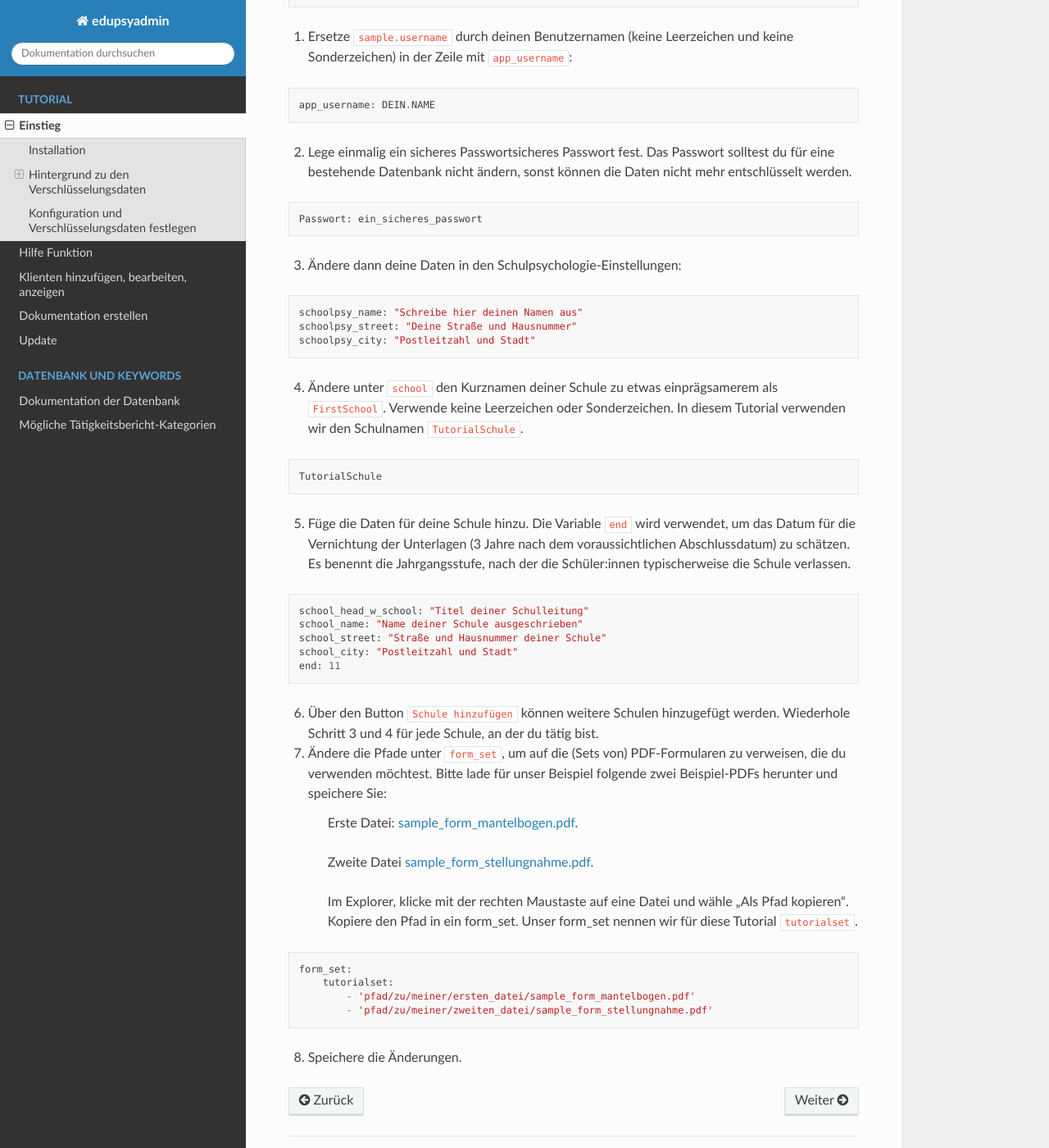
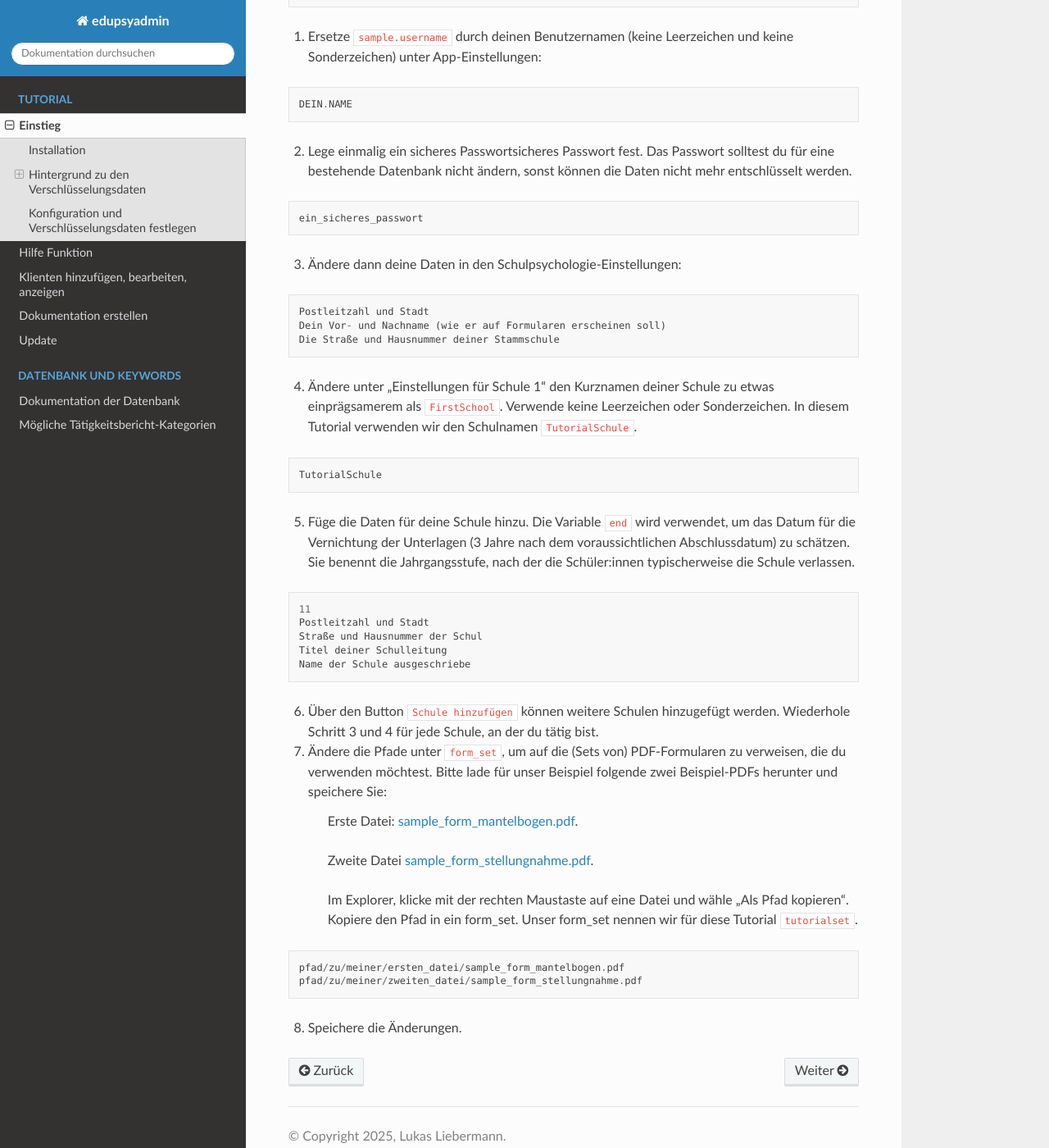
Before and after one commit to LKirst/edupsyadmin, a Sphinx documentation site: the page built from docs/tutorial/installation.rst, in a window 1280 px wide and 1400 px high, scrolled down 3279 px. Shown: the whole window at 82% size. Built offline with Sphinx 7.4.7 and the Read the Docs theme 3.1.0, drawn with Linux system fonts in a browser that asks for light colours.

Commit message:
docs(installation.rst): update documentation to reflect new edit_config format

```diff
--- a/docs/tutorial/installation.rst
+++ b/docs/tutorial/installation.rst
@@ -167,30 +167,31 @@ Zuerst musst du die Konfiguration mit deinen Daten aktualisieren. Führe dafür
    $ edupsyadmin edit_config
 
 1. Ersetze ``sample.username`` durch deinen Benutzernamen (keine Leerzeichen
-   und keine Sonderzeichen) in der Zeile mit ``app_username``:
+   und keine Sonderzeichen) unter App-Einstellungen:
 
 .. code-block::
 
-    app_username: DEIN.NAME
+    DEIN.NAME
 
 2. Lege einmalig ein sicheres Passwortsicheres Passwort  fest. Das Passwort solltest du für eine bestehende
    Datenbank nicht ändern, sonst können die Daten nicht mehr entschlüsselt werden.
 
 .. code-block::
 
-    Passwort: ein_sicheres_passwort
+    ein_sicheres_passwort
 
 3. Ändere dann deine Daten in den Schulpsychologie-Einstellungen:
 
 .. code-block::
 
-    schoolpsy_name: "Schreibe hier deinen Namen aus"
-    schoolpsy_street: "Deine Straße und Hausnummer"
-    schoolpsy_city: "Postleitzahl und Stadt"
+    Postleitzahl und Stadt
+    Dein Vor- und Nachname (wie er auf Formularen erscheinen soll)
+    Die Straße und Hausnummer deiner Stammschule
 
-4. Ändere unter ``school`` den Kurznamen deiner Schule zu etwas einprägsamerem
-   als ``FirstSchool``. Verwende keine Leerzeichen oder Sonderzeichen. In
-   diesem Tutorial verwenden wir den Schulnamen ``TutorialSchule``.
+4. Ändere unter "Einstellungen für Schule 1" den Kurznamen deiner Schule zu
+   etwas einprägsamerem als ``FirstSchool``. Verwende keine Leerzeichen oder
+   Sonderzeichen. In diesem Tutorial verwenden wir den Schulnamen
+   ``TutorialSchule``.
 
 .. code-block::
 
@@ -198,19 +199,20 @@ Zuerst musst du die Konfiguration mit deinen Daten aktualisieren. Führe dafür
 
 5. Füge die Daten für deine Schule hinzu. Die Variable ``end`` wird verwendet, um
    das Datum für die Vernichtung der Unterlagen (3 Jahre nach dem
-   voraussichtlichen Abschlussdatum) zu schätzen. Es benennt die
+   voraussichtlichen Abschlussdatum) zu schätzen. Sie benennt die
    Jahrgangsstufe, nach der die Schüler:innen typischerweise die Schule
    verlassen.
 
 .. code-block::
 
-    school_head_w_school: "Titel deiner Schulleitung"
-    school_name: "Name deiner Schule ausgeschrieben"
-    school_street: "Straße und Hausnummer deiner Schule"
-    school_city: "Postleitzahl und Stadt"
-    end: 11
+    11
+    Postleitzahl und Stadt
+    Straße und Hausnummer der Schul
+    Titel deiner Schulleitung
+    Name der Schule ausgeschriebe
 
-6. Über den Button ``Schule hinzufügen`` können weitere Schulen hinzugefügt werden. Wiederhole Schritt 3 und 4 für jede Schule, an der du tätig bist.
+6. Über den Button ``Schule hinzufügen`` können weitere Schulen hinzugefügt
+   werden. Wiederhole Schritt 3 und 4 für jede Schule, an der du tätig bist.
 
 7. Ändere die Pfade unter ``form_set``, um auf die (Sets von) PDF-Formularen zu
    verweisen, die du verwenden möchtest. Bitte lade für unser Beispiel folgende
@@ -228,9 +230,7 @@ Zuerst musst du die Konfiguration mit deinen Daten aktualisieren. Führe dafür
 
 .. code-block::
 
-    form_set:
-        tutorialset:
-            - 'pfad/zu/meiner/ersten_datei/sample_form_mantelbogen.pdf'
-            - 'pfad/zu/meiner/zweiten_datei/sample_form_stellungnahme.pdf'
+    pfad/zu/meiner/ersten_datei/sample_form_mantelbogen.pdf
+    pfad/zu/meiner/zweiten_datei/sample_form_stellungnahme.pdf
 
 8. Speichere die Änderungen.
```
